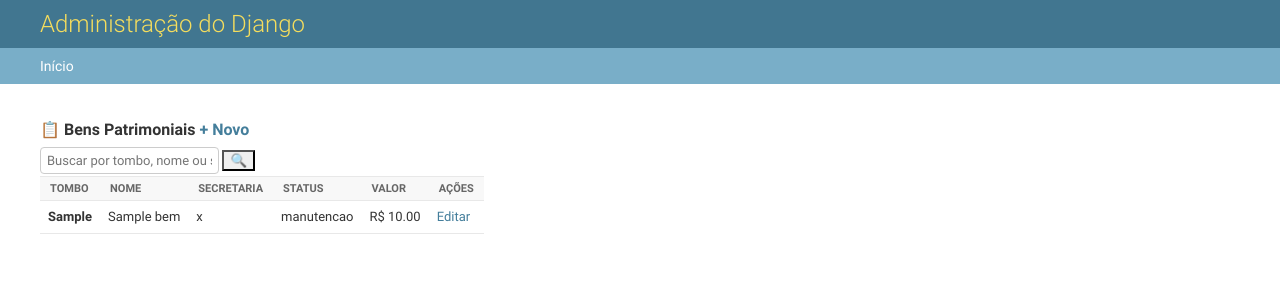
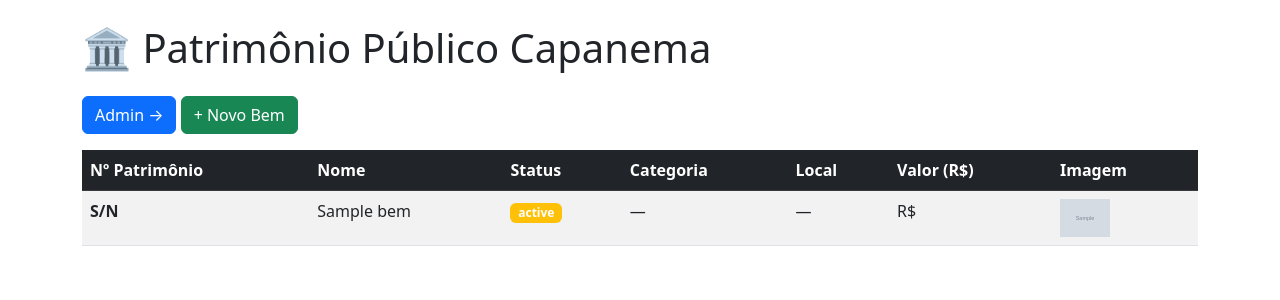
Before and after one commit to saulofmessias/gestao_patrimonio, a Django app: template templates/patrimonio/lista_bens.html in a window 1280 px wide. Shown: the top 300 px of the page. Run offline with Django 3.2, Linux system fonts and the light colour scheme; the template is opened without the code that fills it: most values are stand-ins (such as "Sample title", 1, 10 or a date in 2020); grey boxes marked "Sample" are stand-in pictures.

Commit message:
Update lista_bens.html

```diff
--- a/templates/patrimonio/lista_bens.html
+++ b/templates/patrimonio/lista_bens.html
@@ -1,43 +1,43 @@
-{% extends 'admin/base_site.html' %}
-{% load static %}
-
-{% block title %}Lista de Bens Patrimoniais{% endblock %}
-
-{% block content %}
-<div class="container-fluid">
-    <h2>📋 Bens Patrimoniais <a href="{% url 'adicionar_bem' %}" class="btn btn-primary">+ Novo</a></h2>
-
-    <form method="get" class="mb-3">
-        <div class="input-group">
-            <input type="text" name="q" value="{{ query }}" class="form-control" placeholder="Buscar por tombo, nome ou secretaria">
-            <button class="btn btn-outline-secondary">🔍</button>
-        </div>
-    </form>
+<!DOCTYPE html>
+<html>
+<head>
+    <link href="https://cdn.jsdelivr.net/npm/bootstrap@5.3.0/dist/css/bootstrap.min.css" rel="stylesheet">
+    <title>Patrimônio Capanema</title>
+</head>
+<body class="container mt-4">
+    <h1 class="mb-4">🏛️ Patrimônio Público Capanema</h1>
+    <a href="/admin/" class="btn btn-primary mb-3">Admin →</a>
+    <a href="/admin/patrimonio/bempatrimonial/add/" class="btn btn-success mb-3">+ Novo Bem</a>
 
     <div class="table-responsive">
         <table class="table table-striped">
-            <thead>
+            <thead class="table-dark">
                 <tr>
-                    <th>Tombo</th><th>Nome</th><th>Secretaria</th><th>Status</th><th>Valor</th><th>Ações</th>
+                    <th>Nº Patrimônio</th>
+                    <th>Nome</th>
+                    <th>Status</th>
+                    <th>Categoria</th>
+                    <th>Local</th>
+                    <th>Valor (R$)</th>
+                    <th>Imagem</th>
                 </tr>
             </thead>
             <tbody>
                 {% for bem in bens %}
                 <tr>
-                    <td><strong>{{ bem.numero_tombo }}</strong></td>
-                    <td>{{ bem.nome_patrimonio|truncatechars:30 }}</td>
-                    <td>{{ bem.get_secretaria_display }}</td>
-                    <td><span class="badge bg-{% if bem.status == 'disponivel' %}success{% else %}warning{% endif %}">{{ bem.status }}</span></td>
-                    <td>R$ {{ bem.valor|floatformat:2 }}</td>
-                    <td>
-                        <a href="{% url 'editar_bem' bem.pk %}" class="btn btn-sm btn-outline-primary">Editar</a>
-                    </td>
+                    <td><strong>{{ bem.numero_patrimonio|default:"S/N" }}</strong></td>
+                    <td>{{ bem.nome_patrimonio }}</td>
+                    <td><span class="badge bg-{% if bem.status == 'disponivel' %}success{% elif bem.status == 'alocado' %}info{% elif bem.status == 'manutencao' %}warning{% else %}danger{% endif %}">{{ bem.get_status_display }}</span></td>
+                    <td>{{ bem.categoria|default:"—" }}</td>
+                    <td>{{ bem.localizacao|default:"—" }}</td>
+                    <td>R$ {{ bem.custo_compra|default:"0,00"|floatformat:2 }}</td>
+                    <td>{% if bem.imagem %}<img src="{{ bem.imagem.url }}" style="width:50px;">{% else %}—{% endif %}</td>
                 </tr>
                 {% empty %}
-                <tr><td colspan="6" class="text-center">Nenhum bem cadastrado. <a href="{% url 'adicionar_bem' %}">Adicione o primeiro!</a></td></tr>
+                <tr><td colspan="7" class="text-center">Nenhum patrimônio cadastrado. <a href="/admin/patrimonio/bempatrimonial/add/">Adicione o primeiro!</a></td></tr>
                 {% endfor %}
             </tbody>
         </table>
     </div>
-</div>
-{% endblock %}
+</body>
+</html>
```
